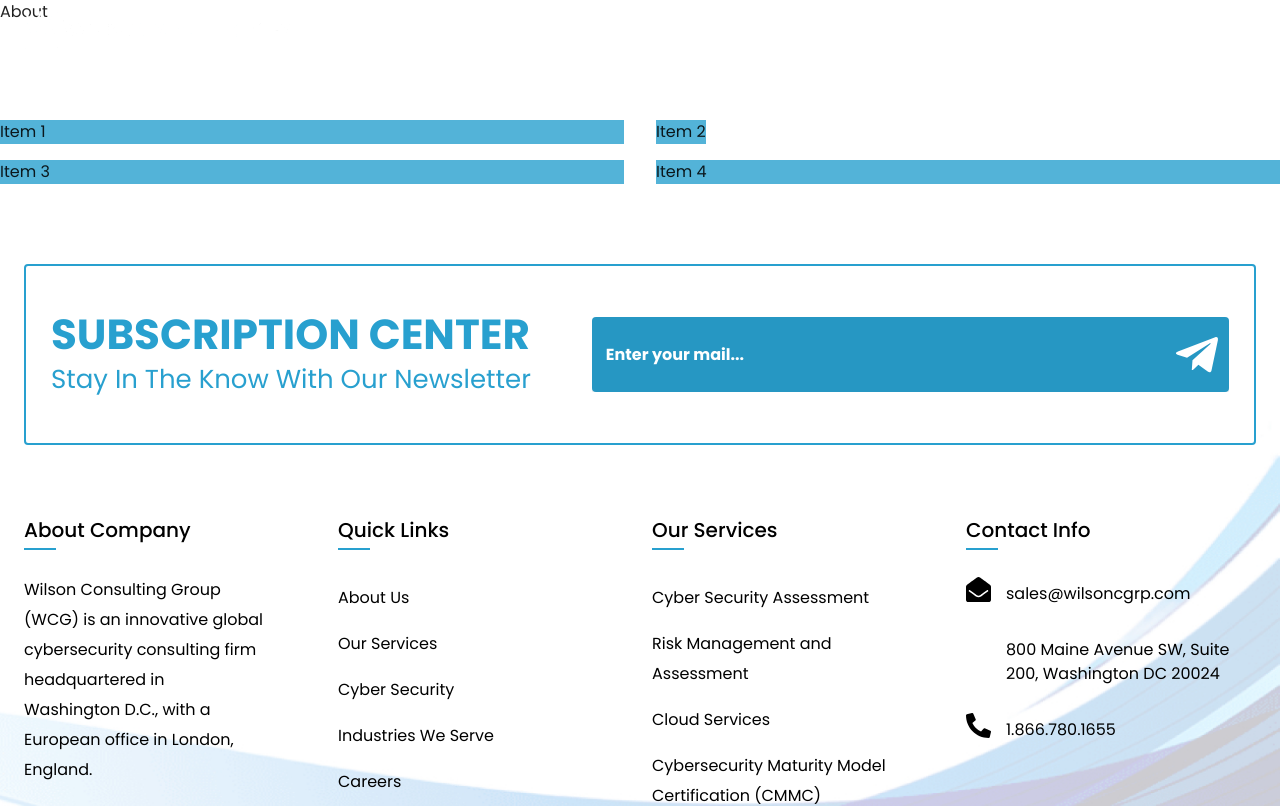
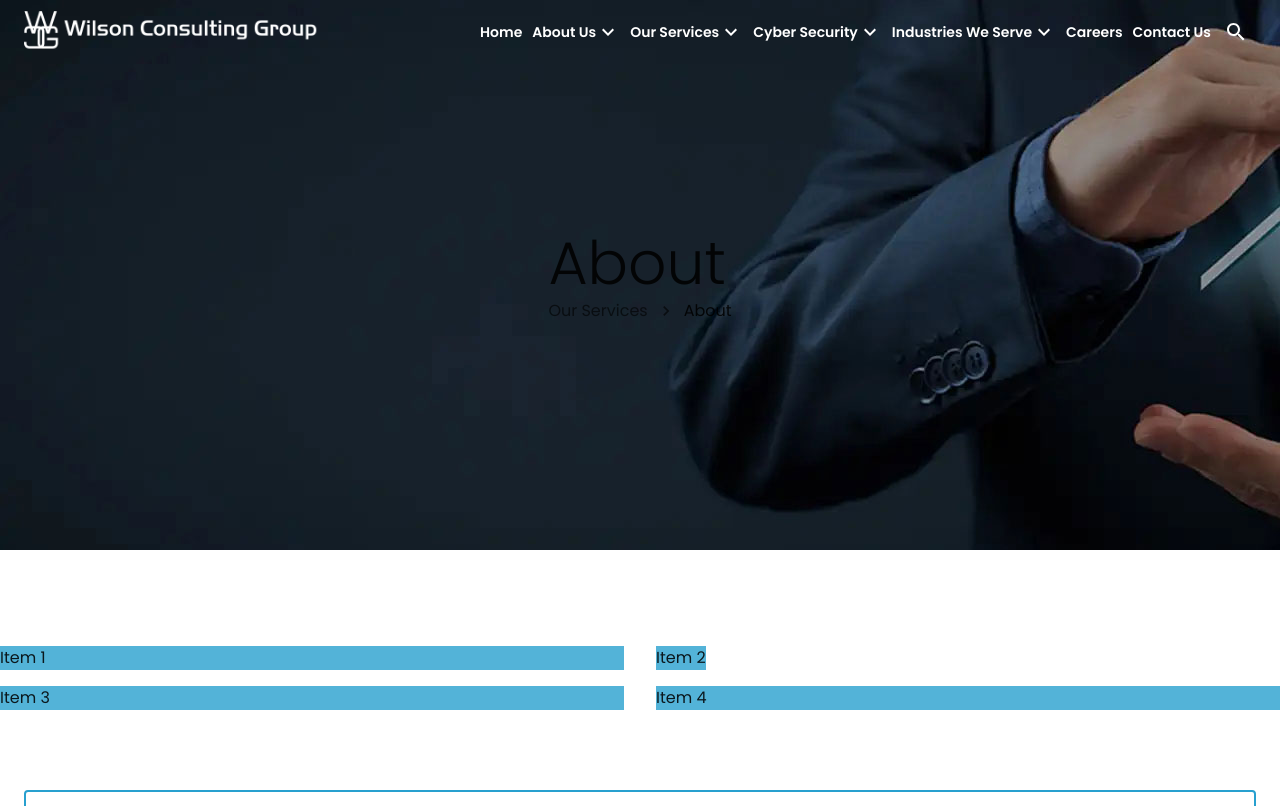
Before and after one commit to amazonsoftware121/wilsongrpweb, a React (Vite) app: page /about in a window 1280 px wide. Shown: the top 806 px of the page. Built offline with nearby package versions, Linux system fonts and the light colour scheme; some icons are missing.

Commit message:
Working on Inner Page

```diff
--- /dev/null
+++ b/src/components/PageBreadcrumbs.jsx
@@ -0,0 +1,42 @@
+import React from 'react'
+import Breadcrumbs from '@mui/material/Breadcrumbs';
+import Typography from '@mui/material/Typography';
+import Link from '@mui/material/Link';
+import Stack from '@mui/material/Stack';
+import NavigateNextIcon from '@mui/icons-material/NavigateNext';
+
+
+const Breadcrumbsaa = (props) => {
+    const handleClick =  (event) => {
+        event.preventDefault();
+        console.info('You clicked a breadcrumb.');
+      }
+
+    const breadcrumbs = [
+
+        <Link
+          underline="hover"
+          key="2"
+          color="inherit"
+          href="/material-ui/getting-started/installation/"
+          onClick={handleClick}
+        >
+          Our Services
+        </Link>,
+        <Typography key="3" color="text.primary">
+          {props.title}
+        </Typography>,
+      ];
+  return (
+    <Stack spacing={2}>
+    <Breadcrumbs
+      separator={<NavigateNextIcon fontSize="small" />}
+      aria-label="breadcrumb"
+    >
+      {breadcrumbs}
+    </Breadcrumbs>
+  </Stack>
+  )
+}
+
+export default Breadcrumbsaa
--- /dev/null
+++ b/src/components/PageHeader.jsx
@@ -0,0 +1,28 @@
+import React from 'react';
+import { Box } from '@mui/system';
+import PageBreadcrumbs from './PageBreadcrumbs';
+import { Grid, Typography } from '@mui/material';
+
+
+const PageHeader = (props) => {
+
+  function addFunction () {
+    console.log(10 + 10)
+  }
+addFunction();
+
+  return (
+    <Grid container
+      direction="row"
+      justifyContent="center"
+      alignItems="center"
+      sx={{ height: '550px', backgroundImage: `url(${props.backgroundImage})` }}>
+      <Box>
+      <Typography variant='h2' component='h1'>{props.title}</Typography>
+      <PageBreadcrumbs title={props.title} />
+      </Box>
+    </Grid>
+  )
+}
+
+export default PageHeader
--- a/src/routes/About.jsx
+++ b/src/routes/About.jsx
@@ -1,11 +1,15 @@
 import { Grid } from '@mui/material'
 import { Box } from '@mui/system'
 import React from 'react'
+import Breadcrumbsaa from '../components/PageBreadcrumbs'
+import PageHeader from '../components/PageHeader';
+import headerBg from '../assets/img/insurance.jpg'
 
 const About = () => {
   return (
     <>
-      <div>About</div>
+    <PageHeader title={"About"} backgroundImage={headerBg} />
+
       <Grid container my={10} rowSpacing={2} columnSpacing={4}>
         <Grid item xs={6}>
           <Box bgcolor='primary.light'>
```
